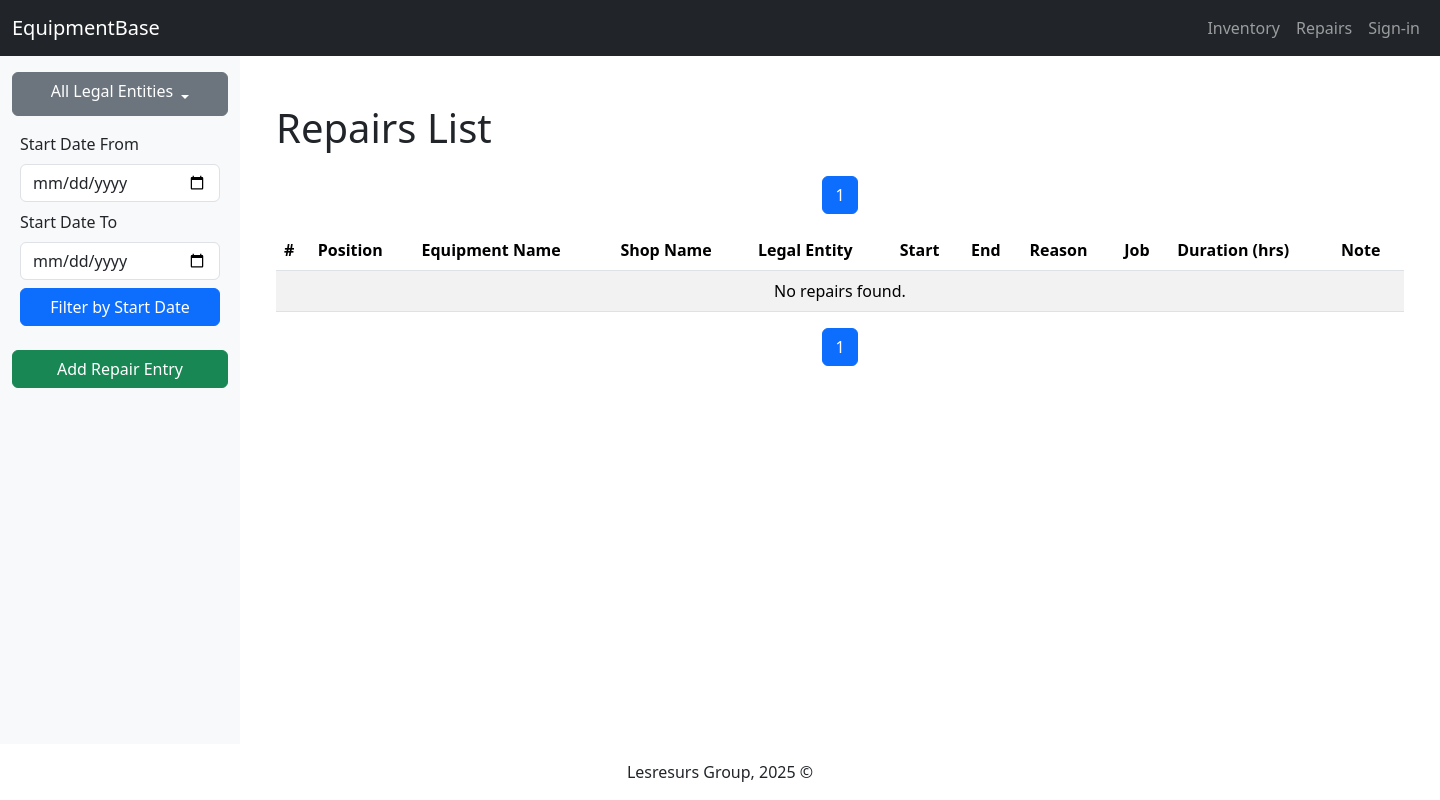
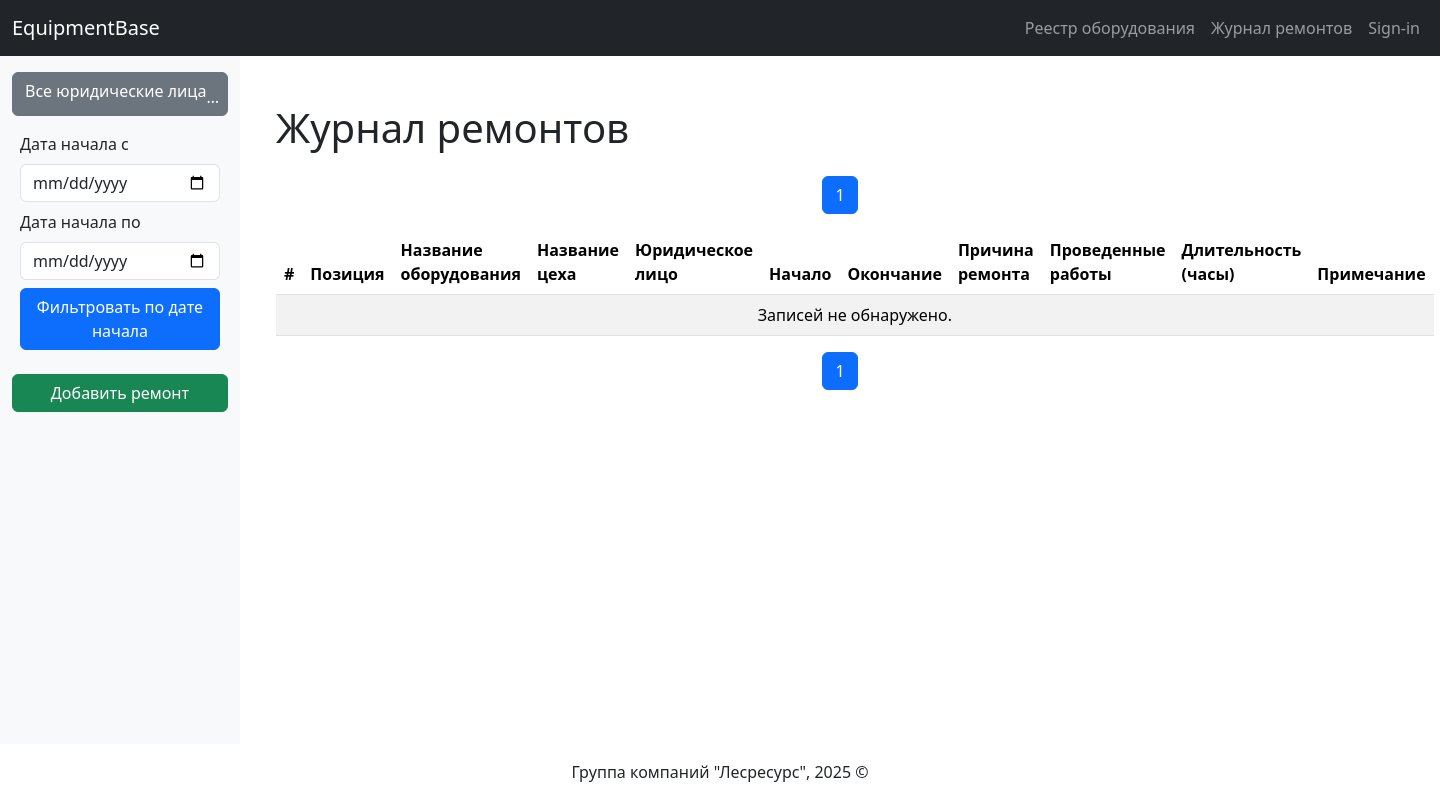
Before and after one commit to LeSick/equipment_base, a Django app: page /repairs/ in a window 1440 px wide. Run offline with Django 5.2, Linux system fonts and the light colour scheme; data that the repository does not hold is empty; parts of the project's set-up code (start-up, migrations or seed data) failed here and were passed over; some libraries are stand-ins or nearby versions.

Commit message:
HEAD detached from 1cf2ee7 Changes to be committed: 	modified:   templates/equipment/equipment_form.html 	modified:   templates/equipment/equipment_list.html 	modified:   templates/footer.html 	modified:   templates/header.html 	modified:   templates/homepage/index.html 	modified:   templates/repairs/repairs_add.html 	modified:   templates/repairs/repairs_list.html 	modified:   templates/repairs/repairs_sidebar.html

```diff
--- a/templates/equipment/equipment_form.html
+++ b/templates/equipment/equipment_form.html
@@ -1,12 +1,12 @@
 <!DOCTYPE html>
 <html>
 <head>
-    <title>Add Equipment</title>
+    <title>Добавить оборудование</title>
 </head>
 <body>
     {% extends "base.html" %}
     {% block content %}
-    <h1>Add Equipment</h1>
+    <h1>Добавить оборудование</h1>
     <form method="post">
         {% csrf_token %}
         {{ form.as_p }}
--- a/templates/equipment/equipment_list.html
+++ b/templates/equipment/equipment_list.html
@@ -10,9 +10,9 @@
         <main class="col-md-9 ms-sm-auto col-lg-10 px-md-4">
             <h2>
                 {% if selected_entity %}
-                    Equipment for {{ selected_entity.name }}
+                    Оборудование {{ selected_entity.name }}
                 {% else %}
-                    Equipment List
+                    Список оборудования
                 {% endif %}
             </h2>
             <ul>
--- a/templates/footer.html
+++ b/templates/footer.html
@@ -1,3 +1,3 @@
 <footer class="text-center py-3">
-    Lesresurs Group, 2025 &copy;
+    Группа компаний "Лесресурс", 2025 &copy;
 </footer>
--- a/templates/header.html
+++ b/templates/header.html
@@ -7,10 +7,10 @@
         <div class="collapse navbar-collapse" id="navbarNav">
             <ul class="navbar-nav ms-auto">
                 <li class="nav-item">
-                    <a class="nav-link" href="{% url 'equipment:equipment_list' %}">Inventory</a>
+                    <a class="nav-link" href="{% url 'equipment:equipment_list' %}">Реестр оборудования</a>
                 </li>
                 <li class="nav-item">
-                    <a class="nav-link" href="{% url 'repairs:repairs_list' %}">Repairs</a>
+                    <a class="nav-link" href="{% url 'repairs:repairs_list' %}">Журнал ремонтов</a>
                 </li>
                 <li class="nav-item"><a class="nav-link" href="#">Sign-in</a></li>
             </ul>
--- a/templates/homepage/index.html
+++ b/templates/homepage/index.html
@@ -1,5 +1,6 @@
 {% extends "base.html" %}
 {% block content %}
-<h1>Welcome to Equipment Base</h1>
-<p>This is your equipment management dashboard.</p>
+<h1>База данных оборудования и ремонтов ГК "Лесресурс"</h1>
+<p>В разделе "Реестр оборудования" представлена информация об оборудовании, находящемся на учёте в организациях и филиалах — включая его технические характеристики, историю ремонтов и текущее состояние.</p>
+<p>В разделе "Журнал ремонтов" можно просмотреть историю проведённых ремонтов в разрезе филиалов, включая даты, виды работ и использованные запчасти.</p>
 {% endblock %}
--- a/templates/repairs/repairs_list.html
+++ b/templates/repairs/repairs_list.html
@@ -6,22 +6,22 @@
 
 {% block content %}
 <div class="container mt-4">
-    <h1 class="mb-4">Repairs List</h1>
+    <h1 class="mb-4">Журнал ремонтов</h1>
     {% include 'includes/pagination.html' %}
     <table class="table table-striped">
         <thead>
             <tr>
                 <th>#</th>
-                <th>Position</th>
-                <th>Equipment Name</th>
-                <th>Shop Name</th>
-                <th>Legal Entity</th>
-                <th>Start</th>
-                <th>End</th>
-                <th>Reason</th>
-                <th>Job</th>
-                <th>Duration (hrs)</th>
-                <th>Note</th>
+                <th>Позиция</th>
+                <th>Название оборудования</th>
+                <th>Название цеха</th>
+                <th>Юридическое лицо</th>
+                <th>Начало</th>
+                <th>Окончание</th>
+                <th>Причина ремонта</th>
+                <th>Проведенные работы</th>
+                <th>Длительность (часы)</th>
+                <th>Примечание</th>
             </tr>
         </thead>
         <tbody>
@@ -41,7 +41,7 @@
             </tr>
             {% empty %}
             <tr>
-                <td colspan="11" class="text-center">No repairs found.</td>
+                <td colspan="11" class="text-center">Записей не обнаружено.</td>
             </tr>
             {% endfor %}
         </tbody>
--- a/templates/repairs/repairs_sidebar.html
+++ b/templates/repairs/repairs_sidebar.html
@@ -2,21 +2,21 @@
 
 <nav class="col-md-2 d-none d-md-block bg-light sidebar">
     <div class="sidebar-sticky">
-        <!-- Legal Entity Dropdown -->
+        <!-- Выпадающий список Юридических лиц -->
         <div class="dropdown mt-3">
             <button class="btn btn-secondary dropdown-toggle w-100 text-truncate" type="button" id="legalEntityDropdown" data-bs-toggle="dropdown" aria-expanded="false">
                 <span class="d-inline-block text-truncate" style="max-width: 100%;">
                     {% if request.GET.legal_entity %}
                         {{ legal_entities|get_by_id:request.GET.legal_entity }}
                     {% else %}
-                        All Legal Entities
+                        Все юридические лица
                     {% endif %}
                 </span>
             </button>
             <ul class="dropdown-menu w-100" aria-labelledby="legalEntityDropdown">
                 <li>
                     <a class="dropdown-item {% if not request.GET.legal_entity %}active{% endif %}" href="{% url 'repairs:repairs_list' %}">
-                        All Legal Entities
+                        Все юридические лица
                     </a>
                 </li>
                 {% for entity in legal_entities %}
@@ -29,7 +29,7 @@
             </ul>
         </div>
 
-        <!-- Shop Dropdown -->
+        <!-- Выпадающий список Цехов -->
         {% if shops %}
         <div class="dropdown mt-3">
             <button class="btn btn-secondary dropdown-toggle w-100 text-truncate" type="button" id="shopDropdown" data-bs-toggle="dropdown" aria-expanded="false">
@@ -37,14 +37,14 @@
                     {% if request.GET.shop %}
                         {{ shops|get_by_id:request.GET.shop }}
                     {% else %}
-                        All Shops
+                        Все цеха
                     {% endif %}
                 </span>
             </button>
             <ul class="dropdown-menu w-100" aria-labelledby="shopDropdown">
                 <li>
                     <a class="dropdown-item {% if not request.GET.shop %}active{% endif %}" href="{% url 'repairs:repairs_list' %}?legal_entity={{ request.GET.legal_entity|default:'' }}">
-                        All Shops
+                        Все цеха
                     </a>
                 </li>
                 {% for shop in shops %}
@@ -58,7 +58,7 @@
         </div>
         {% endif %}
 
-        <!-- Position Dropdown -->
+        <!-- Выпадающий список Позиций -->
         {% if positions %}
         <div class="dropdown mt-3">
             <button class="btn btn-secondary dropdown-toggle w-100 text-truncate" type="button" id="positionDropdown" data-bs-toggle="dropdown" aria-expanded="false">
@@ -66,7 +66,7 @@
                     {% if request.GET.equipment_pos %}
                         {{ positions|get_by_id:request.GET.equipment_pos }}
                     {% else %}
-                        All Positions
+                        Все позиции
                     {% endif %}
                 </span>
             </button>
@@ -74,7 +74,7 @@
                 <li>
                     <a class="dropdown-item {% if not request.GET.equipment_pos %}active{% endif %}"
                        href="{% url 'repairs:repairs_list' %}?legal_entity={{ request.GET.legal_entity|default:'' }}&shop={{ request.GET.shop|default:'' }}">
-                        All Positions
+                        Все позиции
                     </a>
                 </li>
                 {% for pos in positions %}
@@ -90,19 +90,19 @@
         </div>
         {% endif %}
 
-        <!-- Start Date Filter -->
+        <!-- Фильтр по дате начала -->
         <form method="get" class="mt-3 px-2">
             <div class="mb-2">
-                <label for="start_date_from" class="form-label">Start Date From</label>
+                <label for="start_date_from" class="form-label">Дата начала с</label>
                 <input type="date" id="start_date_from" name="start_date_from" class="form-control"
                        value="{{ start_date_from|default_if_none:'' }}">
             </div>
             <div class="mb-2">
-                <label for="start_date_to" class="form-label">Start Date To</label>
+                <label for="start_date_to" class="form-label">Дата начала по</label>
                 <input type="date" id="start_date_to" name="start_date_to" class="form-control"
                        value="{{ start_date_to|default_if_none:'' }}">
             </div>
-            <!-- Preserve other filters -->
+            <!-- Сохранить другие фильтры -->
             {% if request.GET.legal_entity %}
                 <input type="hidden" name="legal_entity" value="{{ request.GET.legal_entity }}">
             {% endif %}
@@ -112,12 +112,12 @@
             {% if request.GET.equipment_pos %}
                 <input type="hidden" name="equipment_pos" value="{{ request.GET.equipment_pos }}">
             {% endif %}
-            <button type="submit" class="btn btn-primary w-100">Filter by Start Date</button>
+            <button type="submit" class="btn btn-primary w-100">Фильтровать по дате начала</button>
         </form>
 
-        <!-- Add Repair Entry Button -->
+        <!-- Кнопка добавления ремонта -->
         <div class="mt-4">
-            <a href="{% url 'repairs:repairs_add' %}" class="btn btn-success w-100">Add Repair Entry</a>
+            <a href="{% url 'repairs:repairs_add' %}" class="btn btn-success w-100">Добавить ремонт</a>
         </div>
     </div>
 </nav>
```
Also changed, not shown: templates/repairs/repairs_add.html (+13 -13 lines).
